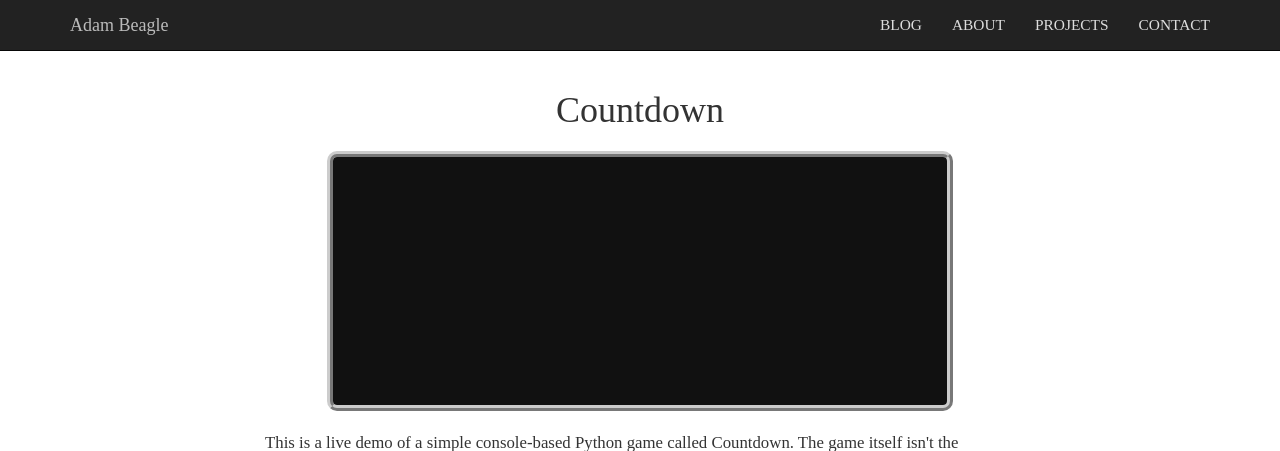
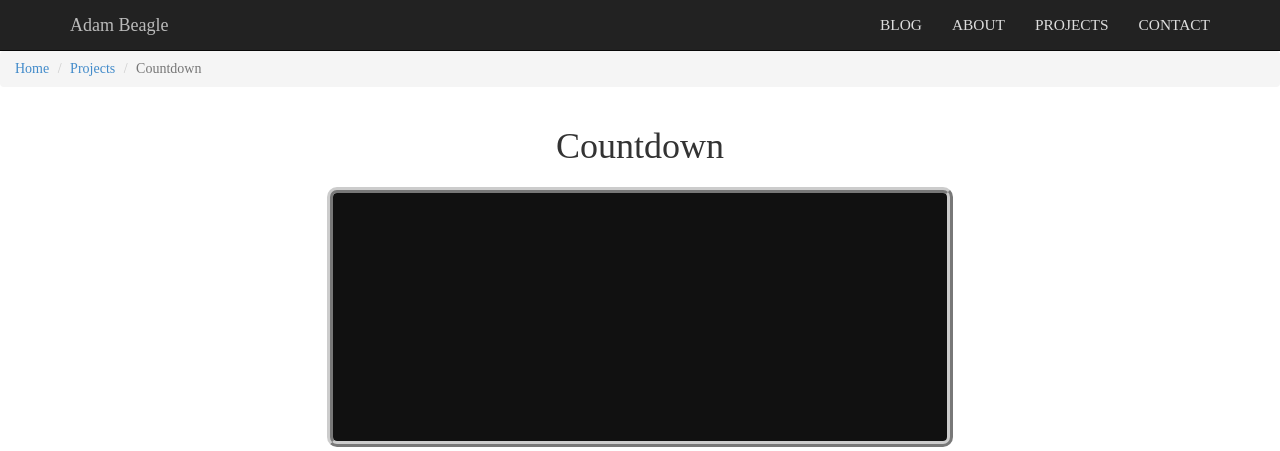
Before and after one commit to adambeagle/portfoliosite, a Django app: a page that uses portfolio/templates/projects/countdown.html in a window 1280 px wide. Shown: the top 451 px of the page. Run offline with Django 3.2, Linux system fonts and the light colour scheme; parts of the project's set-up code (start-up, migrations or seed data) failed here and were passed over; some libraries are stand-ins or nearby versions; some web fonts are replaced.

Commit message:
Add breadcrumb to countdown demo page template Given the one-off nature of this live demo, I don't feel a project detail template is necessary yet.

```diff
--- a/portfolio/templates/projects/countdown.html
+++ b/portfolio/templates/projects/countdown.html
@@ -4,6 +4,14 @@
 {% block page_title %}{% block header_title %}Countdown{% endblock header_title %}{% endblock page_title%}
 
 {% block extra_css %}<link href="{% static 'css/countdown.css' %}" rel="stylesheet">{% endblock extra_css %}
+
+{% block post_nav %}
+    <ol class="breadcrumb">
+        <li><a href="/">Home</a></li>
+        <li><a href="{% url 'projects:index' %}">Projects</a></li>
+        <li class="active">Countdown</li>
+    </ol>
+{% endblock post_nav %}
 
 {% block content %}
     <pre class="console"><div class="console-output"></div><input class="textbox" id="console-input" name="console-input"></pre>
--- a/portfolio/templates/projects/project_index.html
+++ b/portfolio/templates/projects/project_index.html
@@ -22,7 +22,7 @@
                             <li>Source: <a href="{{ project.source_url.url }}" title="{{ project.source_url.title }}" target="_blank">{{ project.source_url.text }}</a></li>
                         {% endif %}
                     </ul>
-                    <p>{{ project.description }}</p>
+                    <p>{{ project.description|safe }}</p>
                 </div>
                 <div class="col-sm-6 {% if not forloop.counter0|divisibleby:'2' %}col-sm-pull-6{% endif %} text-center">
                     <div class="project-img-wrapper">
```
